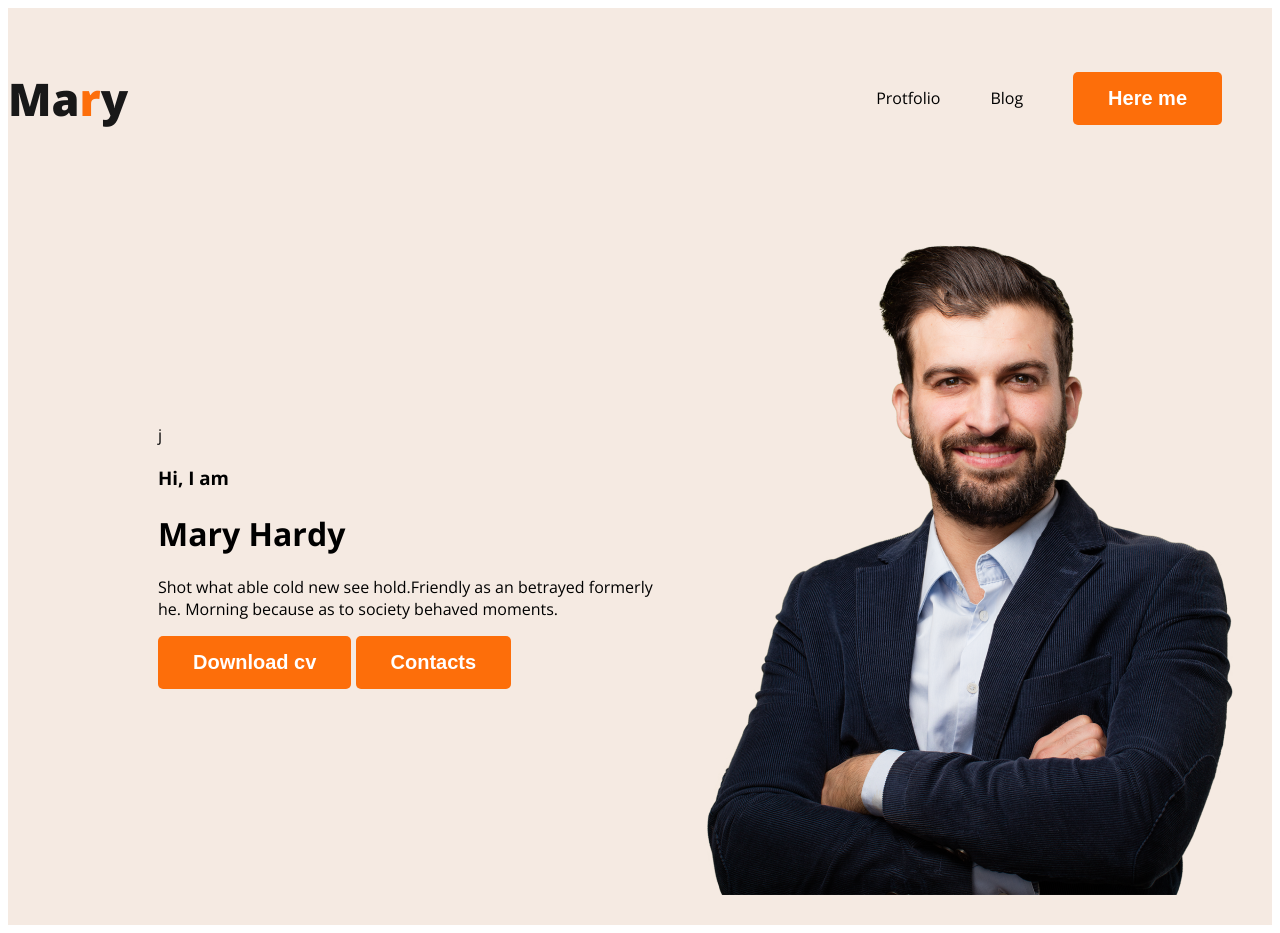
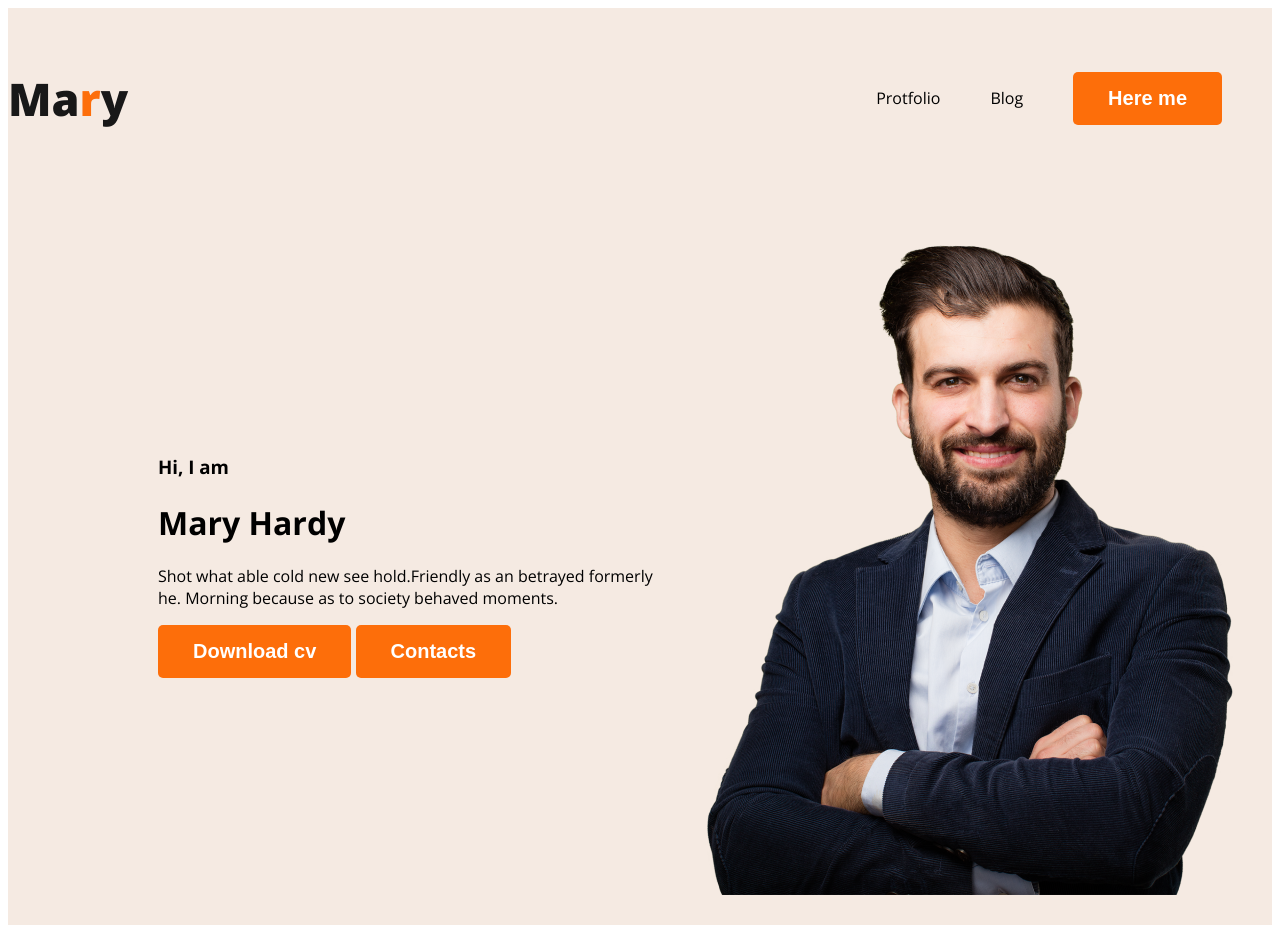
Before and after one commit to Nasirsar/web-developer-protfolio, a plain HTML site: page index.html in a window 1280 px wide. Drawn offline with nearby package versions, Linux system fonts and the light colour scheme.

```diff
--- a/index.html
+++ b/index.html
@@ -23,7 +23,7 @@
 
         </nav>
         <div class="banner">
-            <div>j
+            <div>
                 <h3 class="banner-greeting">Hi, I am</h3>
                 <h1 class="banner-title">Mary Hardy</h1>
                 <p>Shot what able cold new see hold.Friendly as an betrayed formerly he. Morning because as to society
```
